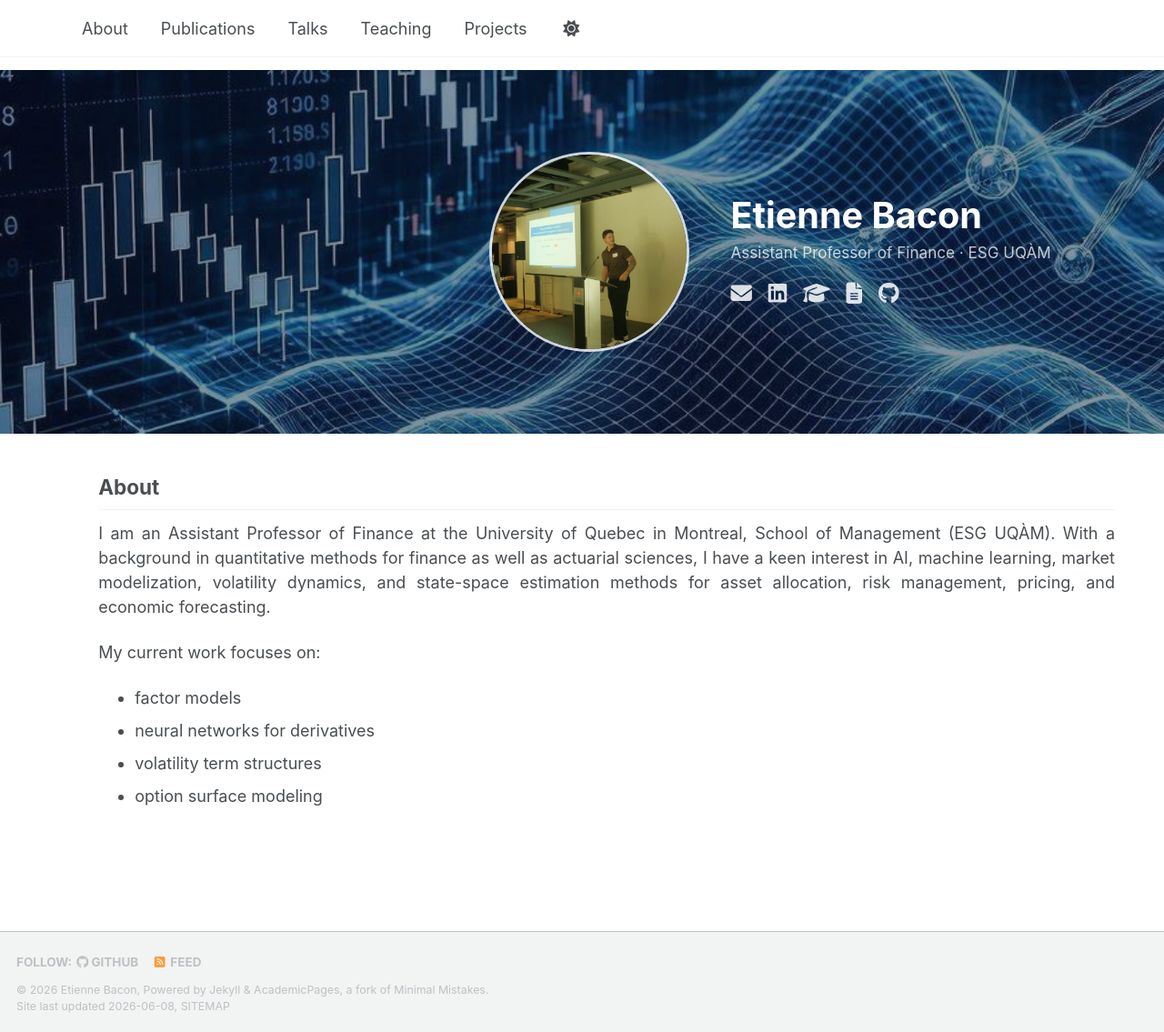
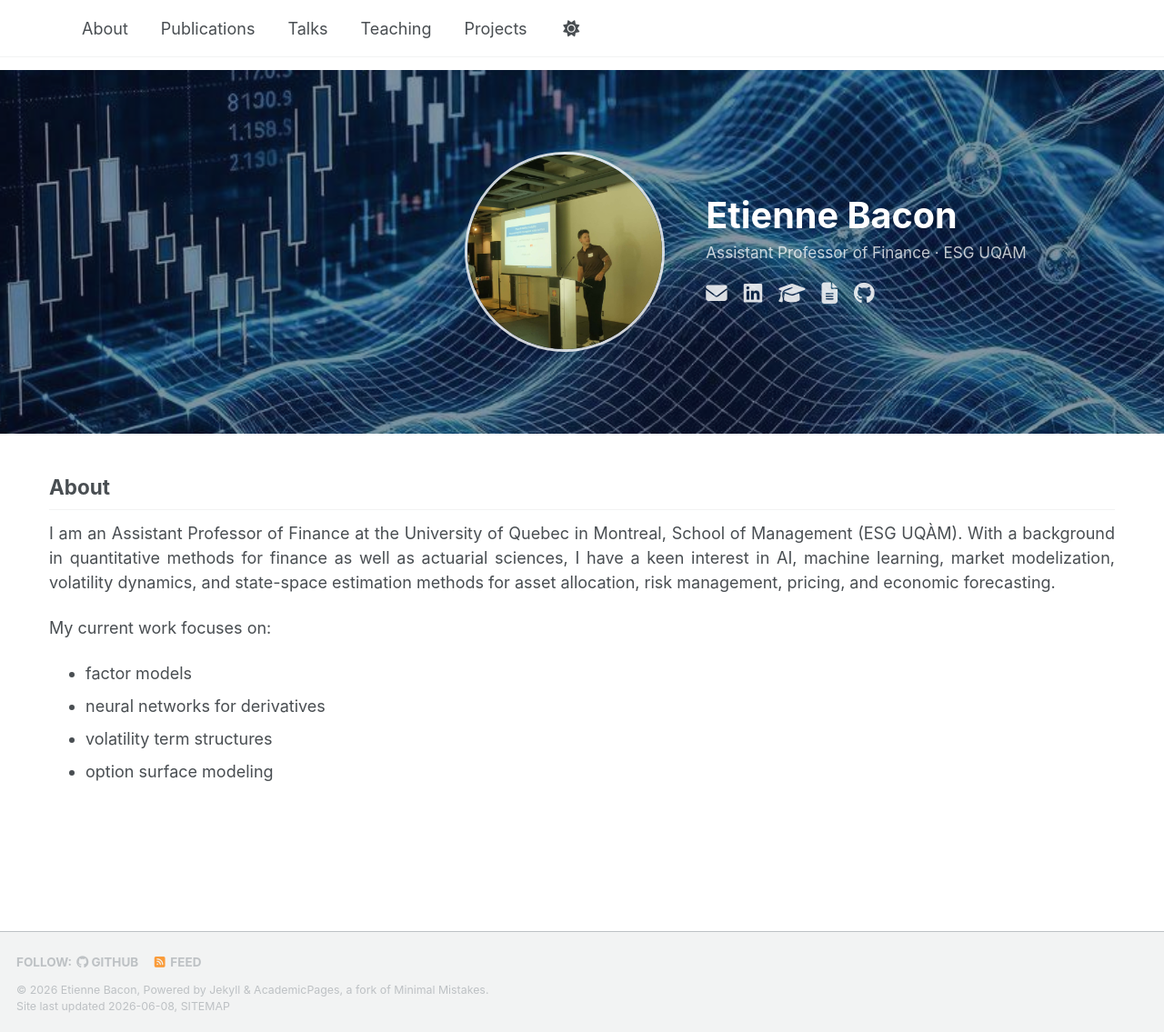
Before and after one commit to EtienneBacon/EtienneBacon.github.io, a Jekyll site: the page built from _pages/about.md, in a window 1280 px wide and 1135 px high. Shown: the whole window at 91% size. Built offline with Jekyll 4.4.1, drawn with Linux system fonts in a browser that asks for light colours; a script bundle is joined from its source files by our own code; library files that are not in the unit come from our copies.

Commit message:
Update main.scss

```diff
--- a/assets/css/main.scss
+++ b/assets/css/main.scss
@@ -59,9 +59,27 @@ html, body {
   padding-right: 0 !important;
   float: none !important;
 }
+article.page {
+  width: 100% !important;
+  max-width: 100% !important;
+  margin-left: 0 !important;
+  margin-right: 0 !important;
+  padding-left: 0 !important;
+  padding-right: 0 !important;
+  float: none !important;
+}
 .page__inner-wrap {
   margin-top: 0 !important;
   overflow: visible !important;
+}
+div.page__inner-wrap {
+  width: 100% !important;
+  max-width: 100% !important;
+  margin-left: 0 !important;
+  margin-right: 0 !important;
+  padding-left: 0 !important;
+  padding-right: 0 !important;
+  float: none !important;
 }
 .initial-content {
   margin-top: 0 !important;
```
